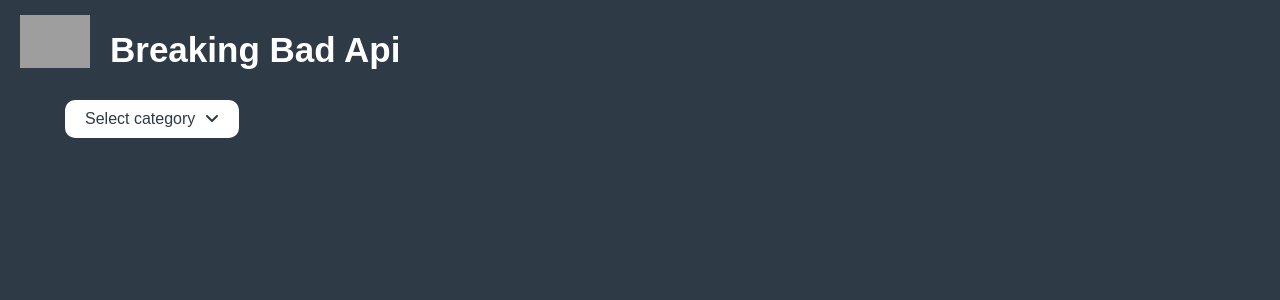
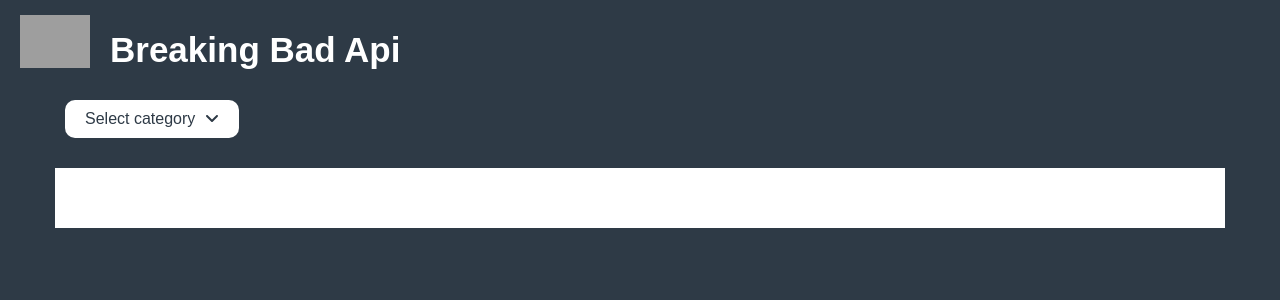
Before and after one commit to Pierfran992/vite-breaking-bad, a Vue app: page / in a window 1280 px wide. Shown: the top 300 px of the page. Built offline with nearby package versions, Linux system fonts and the light colour scheme; grey boxes are pictures that could not be loaded.

Commit message:
Creato il componente che conterrà la lista dei personaggi;

```diff
--- a/src/App.vue
+++ b/src/App.vue
@@ -1,12 +1,14 @@
 <script>
 import AppHeader from './components/AppHeader.vue';
 import SelectCategory from './components/SelectCategory.vue';
+import CharacterList from './components/CharacterList.vue';
 
 export default {
     name: "App",
     components: {
         AppHeader,
         SelectCategory,
+        CharacterList,
     }
 }
 </script>
@@ -14,6 +16,7 @@
 <template>
     <AppHeader />
     <SelectCategory />
+    <CharacterList />
 </template>
 
 <style lang="scss">
--- /dev/null
+++ b/src/components/CharacterList.vue
@@ -0,0 +1,22 @@
+<script>
+export default {
+    name: "CharacterList",
+}
+</script>
+
+<template>
+    <div class="container">
+
+    </div>
+</template>
+
+<style lang="scss" scoped>
+@use '../styles/partials/variables' as *;
+@use '../styles/partials/mixins' as *;
+
+.container {
+    background-color: $primaryColor;
+    margin-top: 30px;
+    padding: 30px;
+}
+</style>
```
